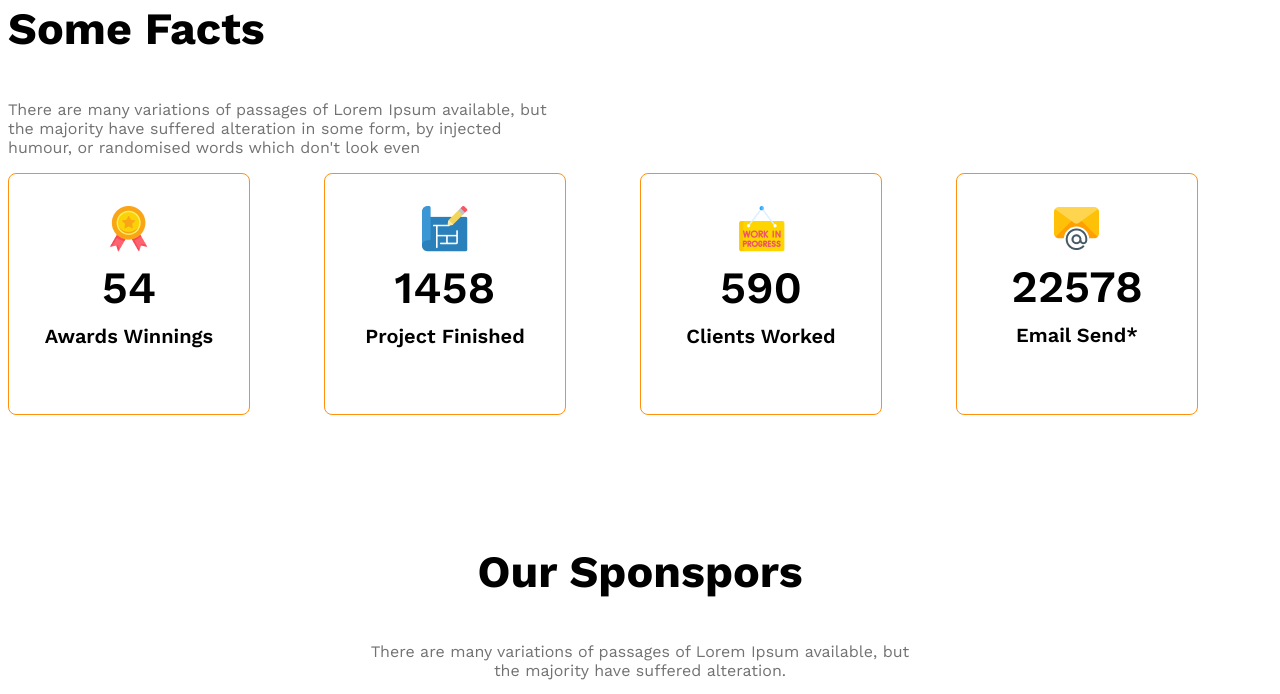
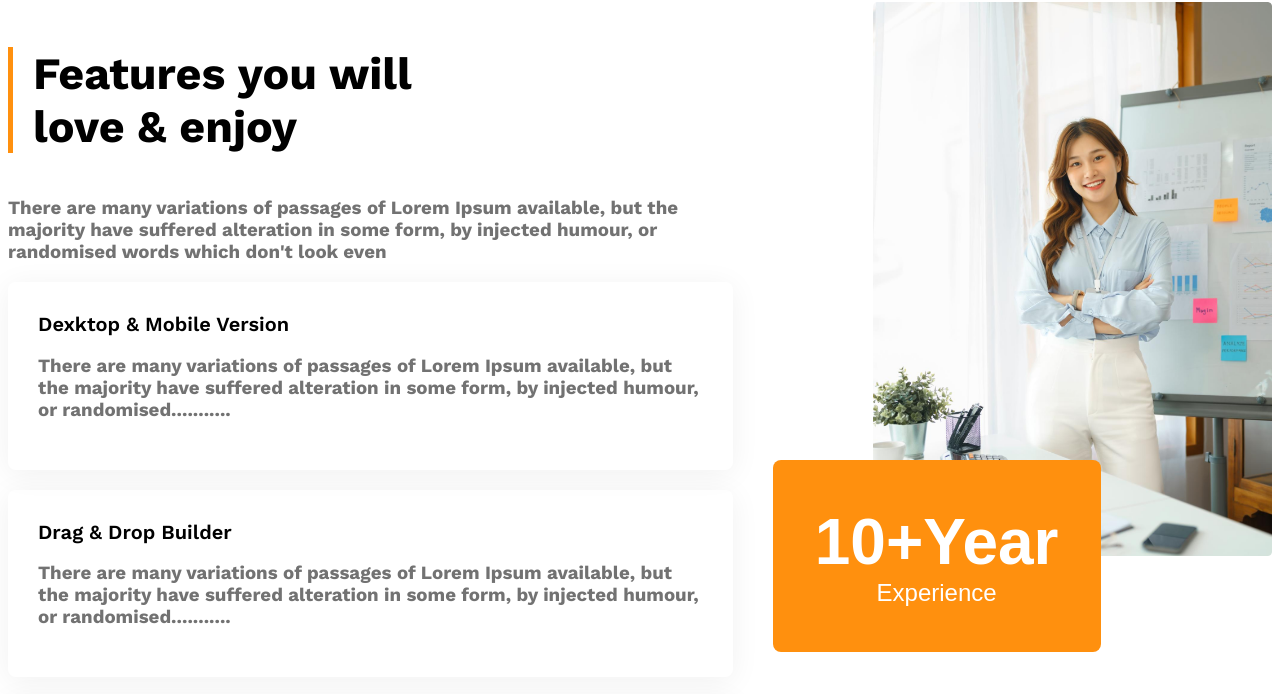
Before and after one commit to AlMojahid/g3-architcets-website, a plain HTML site: page index.html in a window 1280 px wide. Shown: the part 2232-2926 px from the top of the page. Drawn offline with nearby package versions, Linux system fonts and the light colour scheme.

Commit message:
added updeat

```diff
--- a/index.html
+++ b/index.html
@@ -45,6 +45,41 @@
                 <button class="btn-primary">Explore More</button>
             </div>
         </section>
+
+        <!-- features section start -->
+         <section class="features display-flex">
+            <div>
+               <h3 id="feature-section-title" class="section-title">Features you will <br> love & enjoy<h3>
+
+               <p class="text-light-gray">There are many variations of passages of Lorem Ipsum available, but the majority have suffered alteration in some form, by injected humour, or randomised words which don't look even</p>
+               <!-- feature card container -->
+                <div class="feature-card">
+                    <h4 class="feature-title">Dexktop & Mobile Version</h4>
+                    <p class="text-light-gray">There are many variations of passages of Lorem Ipsum available, but the majority have suffered alteration in some form, by injected humour, or randomised...........</p>
+                </div>
+                <div class="feature-card">
+                    <h4 class="feature-title">Drag & Drop Builder</h4>
+                    <p class="text-light-gray">There are many variations of passages of Lorem Ipsum available, but the majority have suffered alteration in some form, by injected humour, or randomised...........</p>
+                </div>
+                <div class="feature-card">
+                    <h4 class="feature-title">Awesome Modern Design</h4>
+                    <p class="text-light-gray">There are many variations of passages of Lorem Ipsum available, but the majority have suffered alteration in some form, by injected humour, or randomised...........</p>
+                </div>
+                <div class="feature-card">
+                    <h4 class="feature-title">Super Easy to Edit</h4>
+                    <p class="text-light-gray">There are many variations of passages of Lorem Ipsum available, but the majority have suffered alteration in some form, by injected humour, or randomised...........</p>
+                </div>
+            </div>
+            <div class="featured-architect">
+                <img src="images/architect.png" alt="">
+                <button id="experience-badge" class="btn-primary">
+                    <span id="experience-year">10+Year</span>
+                    <br>
+                    <span>Experience</span>
+                </button>
+            </div>
+         </section>
+
         <!--Some Facts-->
          <section>
             <h3 class="section-title">Some Facts</h3>
--- a/styles/architcets.css
+++ b/styles/architcets.css
@@ -119,6 +119,46 @@
     font-weight: 500;
 }
 
+/* features section related styles */
+
+.features{
+    gap: 140px;
+}
+
+#feature-section-title{
+    border-left: 5px solid #ff900e;
+    padding-left: 20px;
+}
+
+.feature-card{
+    padding: 30px;
+    border-radius: 8px;
+    box-shadow: 0 4px 30px 0 rgba(0, 0, 0, 0.06);
+    margin-bottom: 20px;
+}
+.feature-card .feature-title{
+    font-weight: 600;
+    font-size: 1.25rem;
+    margin-top: 0px;
+    margin-bottom: 0px;
+}
+
+#experience-badge{
+    padding: 45px 42px;
+    font-size: 1.5rem;
+    font-weight: 500;
+    margin-left: -100px;
+    margin-top: -100px;
+}
+
+#experience-year{
+    font-size: 4rem;
+    font-weight: 700;
+}
+
+.featured-architect img{
+    width: 100%;
+}
 /* some facts related styles */
 .facts-container{
     display: grid;
@@ -171,10 +211,13 @@
 @media screen and (max-width: 576px) {
 .navbar,
 .nav-links,
+.features,
 .teams{
     flex-direction: column;
 }
-
+.banner img{
+    max-width: 330px;
+}
 .team-img-container,
 .facts-container,
 .sponspors-companies{
@@ -194,9 +237,12 @@
 .our-features{
     margin-left: 20px;
 }
+
+#experience-badge{
+    margin-top: 20px;
+    margin-left: 20px;
 }
-
-
+}
 
 /* medium size device */
 @media screen and (min-width: 576px) and (max-width: 992px) {
@@ -212,4 +258,10 @@
     gap: 50px;
     justify-items: center;
 }
+
+#experience-badge{
+    margin-top: 20px;
+    margin-left: 20px;
 }
+
+}
```
Lines whose indentation alone changed are shown as unchanged.
